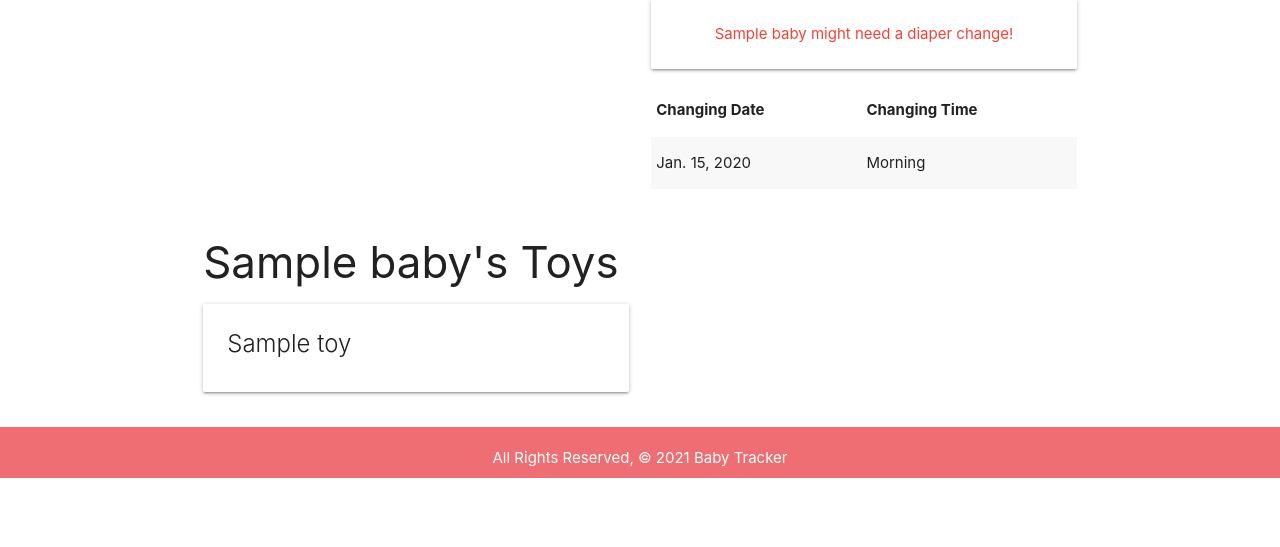
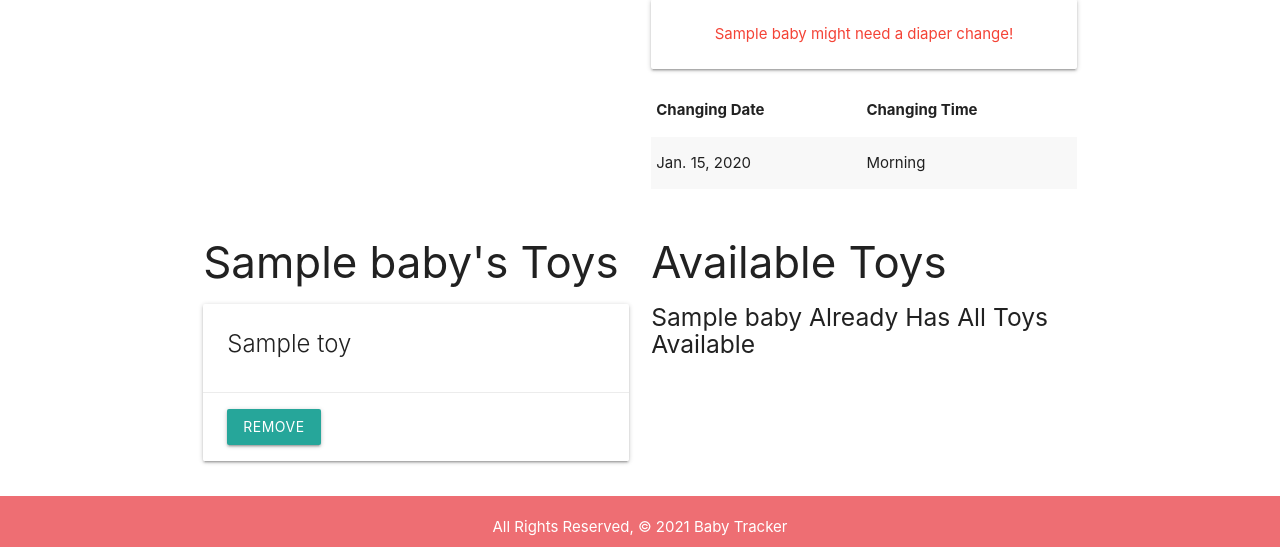
Before and after one commit to mimi3403/Baby-Tracker, a Django app: page /babies/1/ in a window 1280 px wide. Shown: the part 435-982 px from the top of the page. Before the commit the page ends 913 px from the top, so only its background shows below. Run offline with Django 3.2, Linux system fonts and the light colour scheme; tables that the repository leaves empty hold one stand-in row (values such as "Sample post").

Commit message:
feat:add&remove toys from a baby

```diff
--- a/main_app/templates/babies/detail.html
+++ b/main_app/templates/babies/detail.html
@@ -61,12 +61,40 @@
           <span>{{ toy.name }} </span>
         </span>
       </div>
+      <div class="card-action">
+        <form action="{% url 'remove_toy' baby.id toy.id %}" method="POST">
+          {% csrf_token %}
+          <button type="submit" class="btn">Remove</button>
+        </form>
+      </div>
     </div>
     {% endfor %}
     {%  else %}
     <h5>No Toys :(</h5>
     {%  endif %}
   </div>
+
+  <div class="col s6">
+    <h3>Available Toys</h3>
+    {% if toys.count %}
+    {% for toy in toys.all %}
+    <div class="card">
+      <div class="card-content">
+        <span class="card-title">
+          <span>{{ toy.name }}</span>
+        </span>
+      </div>
+      <div class="card-action">
+        <form action="{% url 'assoc_toy' baby.id toy.id %}" method="POST">
+          {% csrf_token %}
+          <button type="submit" class="btn">Add</button>
+        </form>
+      </div>
+    </div>
+    {% endfor %}
+    {% else %}
+    <h5>{{baby.name}} Already Has All Toys Available</h5>
+    {% endif %}
   </div>
   <script>
     const dateEl = document.getElementById('id_date');
--- a/main_app/urls.py
+++ b/main_app/urls.py
@@ -6,6 +6,8 @@ urlpatterns = [
   path('about/', views.about, name="about"),
   path('babies/', views.babies_index, name="index"),
   path('babies/<int:baby_id>/change_diaper/',views.change_diaper, name='change_diaper'),
+  path('babies/<int:baby_id>/assoc_toy/<int:toy_id>/', views.assoc_toy, name='assoc_toy'),
+  path('babies/<int:baby_id>/remote_toy/<int:toy_id>/', views.remove_toy, name='remove_toy'),
   path('babies/<int:baby_id>/', views.babies_detail, name="detail"),
   path('babies/create/', views.BabyCreate.as_view(), name="babies_create"),
   path('babies/<int:pk>/update/', views.BabyUpdate.as_view(), name="babies_update"),
--- a/main_app/views.py
+++ b/main_app/views.py
@@ -28,11 +28,21 @@ def change_diaper(request, baby_id):
 
 def babies_detail(request, baby_id):
   baby = Baby.objects.get(id=baby_id)
+  toys_babies_doesnt_have = Toy.objects.exclude(id__in = baby.toys.all().values_list('id'))
   diaper_form = DiaperForm()
   return render(request, 'babies/detail.html', {
     'baby' : baby,
-    'diaper_form' : diaper_form
+    'diaper_form' : diaper_form,
+    'toys' : toys_babies_doesnt_have
   })
+
+def assoc_toy(request, baby_id, toy_id):
+  Baby.objects.get(id=baby_id).toys.add(toy_id)
+  return redirect('detail', baby_id=baby_id)
+
+def remove_toy(request, baby_id, toy_id):
+  Baby.objects.get(id=baby_id).toys.remove(toy_id)
+  return redirect('detail', baby_id=baby_id)
 
 class BabyCreate(CreateView):
   model = Baby
```
Lines whose indentation alone changed are shown as unchanged.
